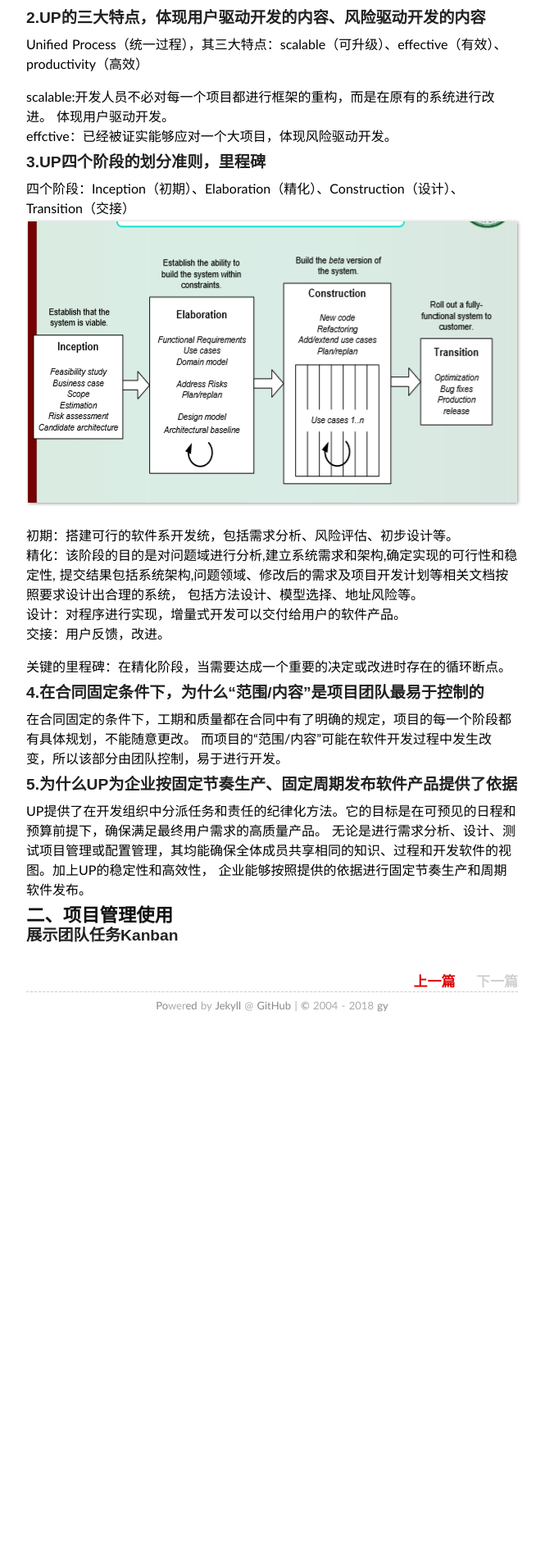
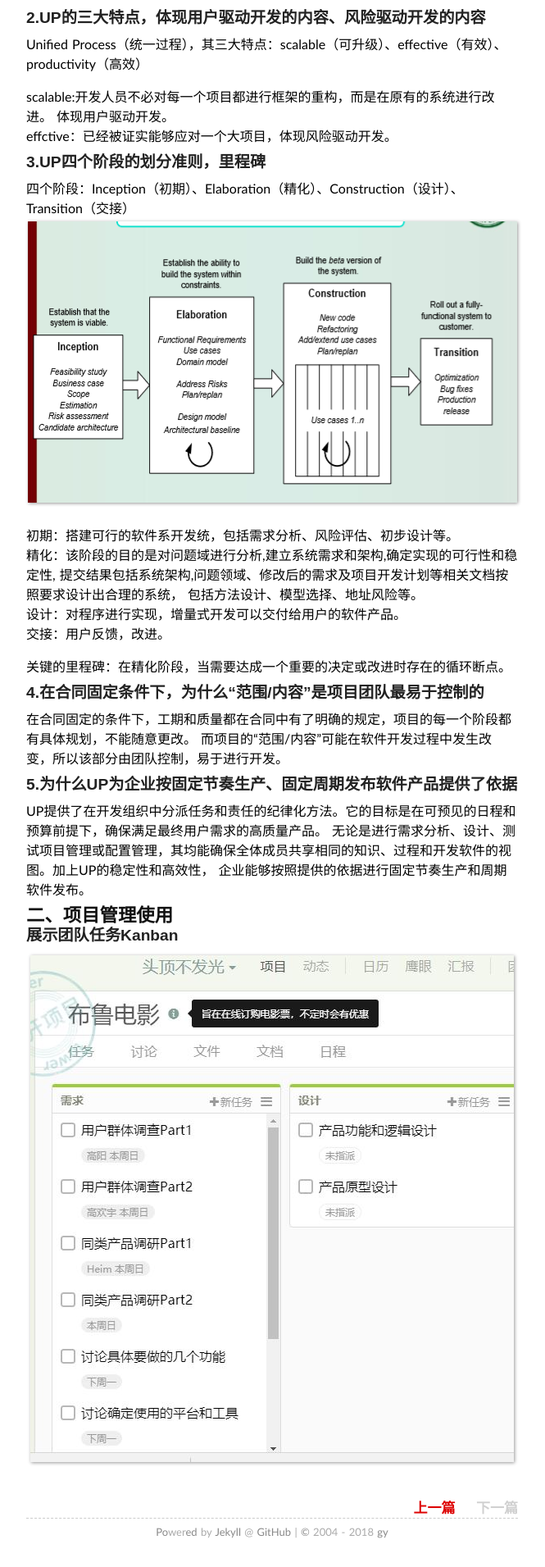
Before and after one commit to gaoynui/gaoynui.github.io, a Jekyll site: the page built from _posts/2018-03-17-hw2.md, in a window 1280 px wide. Shown: the part 841-2752 px from the top of the page at 82% size, without its empty margins (308-973 px from the left). Built offline with Jekyll 4.4.1, drawn with Linux system fonts in a browser that asks for light colours; before the commit the page ends 2110 px from its top, so only the background shows below that.

Commit message:
Update 2018-03-17-hw2.md

```diff
--- a/_posts/2018-03-17-hw2.md
+++ b/_posts/2018-03-17-hw2.md
@@ -60,3 +60,4 @@ UP提供了在开发组织中分派任务和责任的纪律化方法。它的目
 企业能够按照提供的依据进行固定节奏生产和周期软件发布。
 ## 二、项目管理使用
 ### 展示团队任务Kanban
+![](https://github.com/gaoynui/gaoynui.github.io/blob/master/_posts/pictures/division.JPG?raw=true)
```
